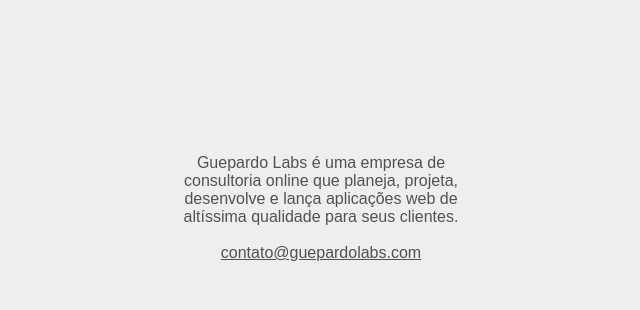
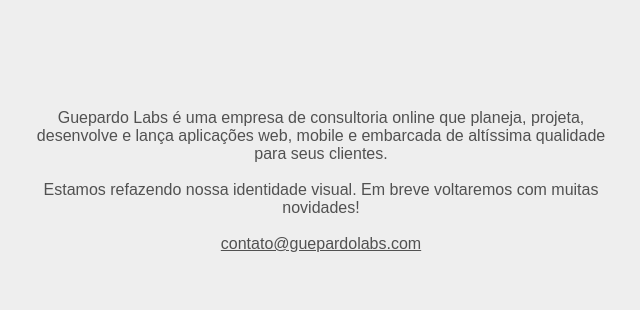
Before and after one commit to gufranco-zz/guepardolabs.com, a plain HTML site: page index.html in a window 1280 px wide. Shown: the part 192-502 px from the top of the page, without its empty margins (319-959 px from the left). Drawn offline with Linux system fonts and the light colour scheme.

Commit message:
Add temporary message to landing page

```diff
--- a/css/main.css
+++ b/css/main.css
@@ -11,11 +11,11 @@
 
 #content {
   text-align: center;
-  height: 108px;
-  width: 300px;
+  height: 198px;
+  width: 600px;
   position: absolute;
   top: 50%;
   left: 50%;
-  margin-top: -54px;
-  margin-left: -150px;
+  margin-top: -99px;
+  margin-left: -300px;
 }
--- a/index.html
+++ b/index.html
@@ -11,15 +11,15 @@
     <meta name="copyright" content="© 2014 Guepardo Labs">
     <meta name="author" content="Guepardo Labs - http://guepardolabs.com">
     <meta name="robots" content="index, follow">
-    <meta content="guepardolabs, desenvolvimento de aplicações web, desenvolvimento, web, sistemas, cloud, programação, ruby, php, aplicativos, node, nodejs, sistemas, rails" name="keywords" />
+    <meta content="guepardolabs, desenvolvimento, web, embarcad, mobile, sistemas, cloud, programação, ruby, php, aplicativos, node, nodejs, sistemas, rails" name="keywords" />
     <meta content="Guepardo Labs é uma empresa de consultoria online que planeja, projeta, desenvolve e lança aplicações web de altíssima qualidade para seus clientes." name="description">
     <!-- Open Graph -->
     <meta property="og:title" content="Desenvolvimento de aplicações web - Guepardo Labs">
     <meta property="og:site_name" content="guepardolabs.com">
-    <meta property="og:description" content="Guepardo Labs é uma empresa de consultoria online que planeja, projeta, desenvolve e lança aplicações web de altíssima qualidade para seus clientes.">
+    <meta property="og:description" content="Guepardo Labs é uma empresa de consultoria online que planeja, projeta, desenvolve e lança aplicações web, mobile e embarcada de altíssima qualidade para seus clientes.">
   </head>
   <body>
-    <div id="content">Guepardo Labs é uma empresa de consultoria online que planeja, projeta, desenvolve e lança aplicações web de altíssima qualidade para seus clientes.<br /><br /><a href="mailto:contato@guepardolabs.com">contato@guepardolabs.com</a></div>
+  <div id="content">Guepardo Labs é uma empresa de consultoria online que planeja, projeta, desenvolve e lança aplicações web, mobile e embarcada de altíssima qualidade para seus clientes.<br /><br />Estamos refazendo nossa identidade visual. Em breve voltaremos com muitas novidades!<br /><br /><a href="mailto:contato@guepardolabs.com">contato@guepardolabs.com</a></div>
     <script>
       (function(i,s,o,g,r,a,m){i['GoogleAnalyticsObject']=r;i[r]=i[r]||function(){
       (i[r].q=i[r].q||[]).push(arguments)},i[r].l=1*new Date();a=s.createElement(o),
```
